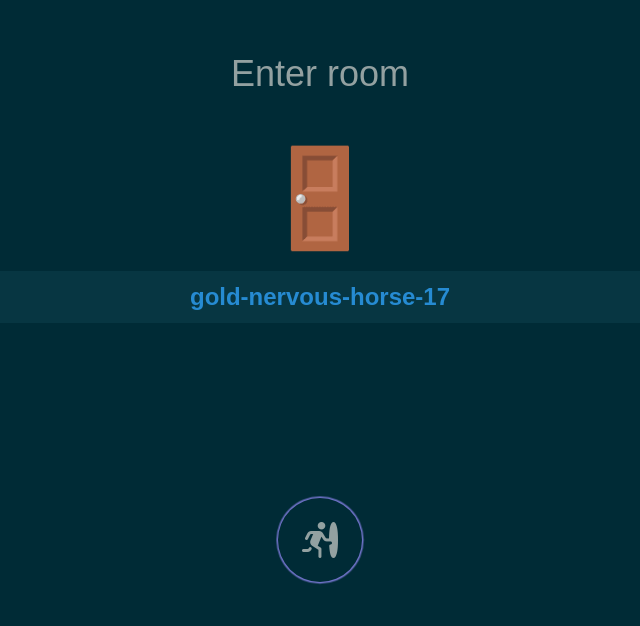
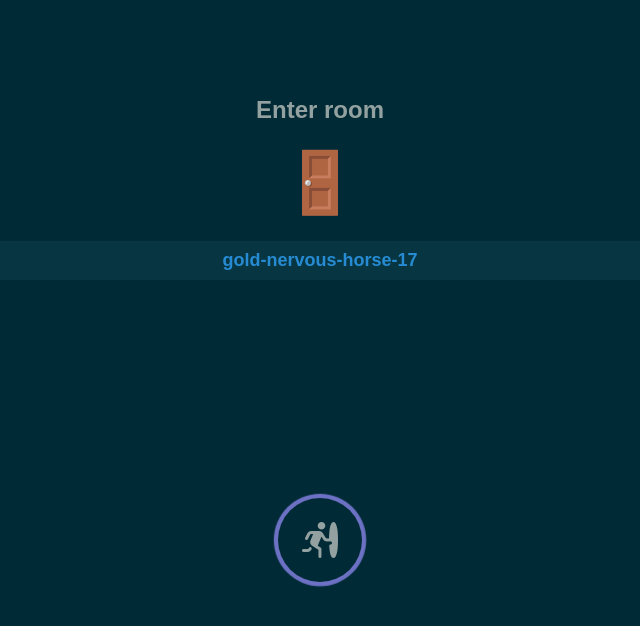
Before and after one commit to kbparagua/likalaro, a Vue app: page /spyfall/game in a window 1280 px wide. Shown: the part 170-796 px from the top of the page, without its empty margins (320-960 px from the left). Built offline with nearby package versions, Linux system fonts and the light colour scheme.

Commit message:
Improve enter room style

```diff
--- a/src/views/spyfall/main/game_screen/EnterRoom.vue
+++ b/src/views/spyfall/main/game_screen/EnterRoom.vue
@@ -2,6 +2,10 @@
   import Splash from '@/views/core/Splash.vue';
 
   const props = defineProps({ room: String });
+
+  function enter() {
+    alert('enter');
+  }
 </script>
 
 <template>
@@ -14,7 +18,7 @@
       </div>
 
       <div class="enter">
-        <div class="btn">
+        <div class="btn" @click="enter">
           <i class="fi fi-sr-portal-enter"></i>
         </div>
         <div class="glow"></div>
@@ -41,6 +45,7 @@
       justify-content: center;
       align-items: center;
       width: 100%;
+      gap: 2rem;
     }
 
     .enter {
@@ -70,31 +75,27 @@
 
         animation-name: glow;
         animation-iteration-count: infinite;
-        animation-duration: 3s;
+        animation-duration: 2s;
         animation-timing-function: ease-in-out;
       }
     }
   }
 
   h1 {
-    font-size: 3rem;
-    font-weight: normal;
+    font-size: 2rem;
     margin: 0;
-    margin-bottom: 4rem;
-
     padding: 0;
   }
 
   .door {
-    font-size: 8rem;
+    font-size: 5rem;
     text-align: center;
-    margin-bottom: 1.5rem;
   }
 
   .room {
-    font-size: 2rem;
+    font-size: 1.5rem;
     background-color: var(--bg1);
-    padding: 1rem;
+    padding: 0.75rem;
     width: 100%;
     border-radius: 0.5rem;
     text-align: center;
@@ -104,15 +105,15 @@
 
   @keyframes glow {
     0% {
-      transform: scale(1);
+      transform: scale(0.9);
     }
 
     50% {
-      transform: scale(1.05);
+      transform: scale(1.1);
     }
 
     100% {
-      transform: scale(1);
+      transform: scale(0.9);
     }
   }
 </style>
```
